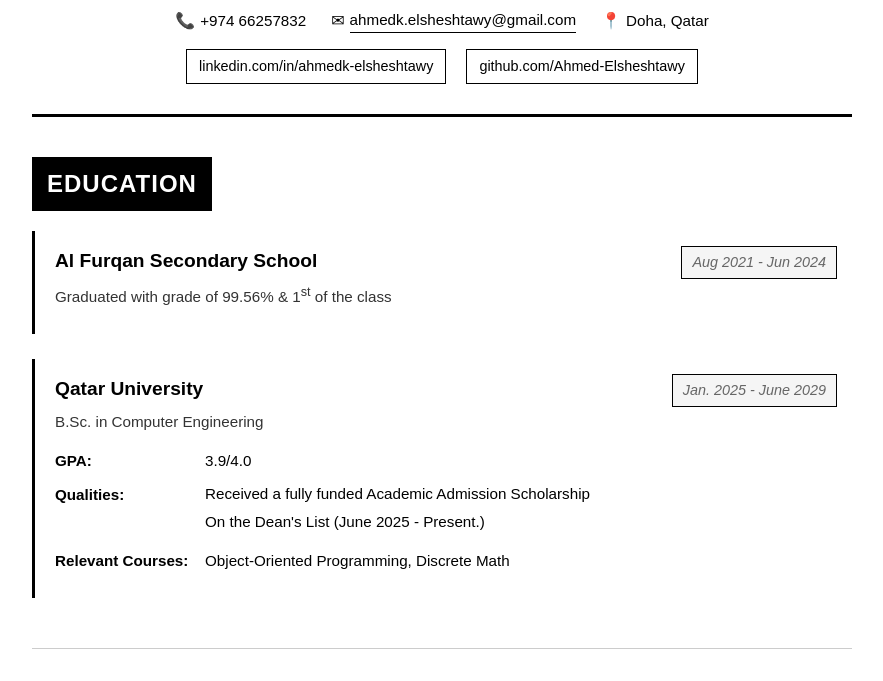
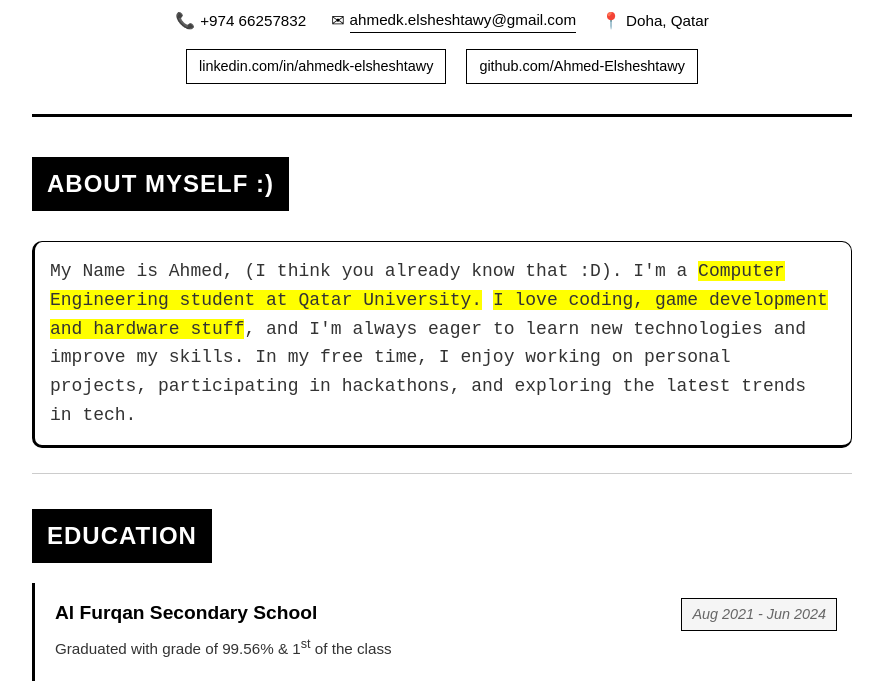
Before and after one commit to Ahmed-Elsheshtawy/Personal-Folio, a plain HTML site: page index.html in a window 1280 px wide. Shown: the part 126-807 px from the top of the page, without its empty margins (198-1081 px from the left). Drawn offline with Linux system fonts and the light colour scheme.

Commit message:
Added personal About me section

```diff
--- a/index.html
+++ b/index.html
@@ -30,6 +30,17 @@
                 <a href="https://github.com/Ahmed-Elsheshtawy" target="_blank">github.com/Ahmed-Elsheshtawy</a>
             </div>
         </header>
+
+        <!-- About Me Section -->
+        <section class="section">
+            <h2 class="section-title">About MySelf :)</h2>
+            <p class="personal-info">
+                My Name is Ahmed, (I think you already know that :D). I'm a <highlight>Computer Engineering student at Qatar University.</highlight>
+                <highlight>I love coding, game development and hardware stuff</highlight>, and I'm always eager to learn new technologies and improve my skills.
+                In my free time, I enjoy working on personal projects, participating in hackathons, and exploring the latest trends in tech.
+
+            </p>
+        </section>
 
         <!-- Education Section -->
         <section class="section">
@@ -170,6 +181,8 @@
             </div>
         </section>
 
+
+
         <!-- Footer -->
         <footer class="footer">
             <p>&copy; 2025 Ahmed Khedr Elsheshtawy. All rights reserved.</p>
--- a/styles.css
+++ b/styles.css
@@ -280,6 +280,23 @@ body {
     color: #666666;
 }
 
+.personal-info {
+    font-size: 18px;
+    font-family: monospace;
+    line-height: 1.6;
+    color: #333333;
+    margin-top: 10px;
+    border: black 3px solid;
+    border-radius: 10px;
+    border-right-width: 1px;
+    border-top-width: 1px;
+
+    padding: 15px;
+}
+highlight{
+    background-color: yellow;
+}
+
 /* Responsive Design */
 @media (max-width: 768px) {
     .container {
```
